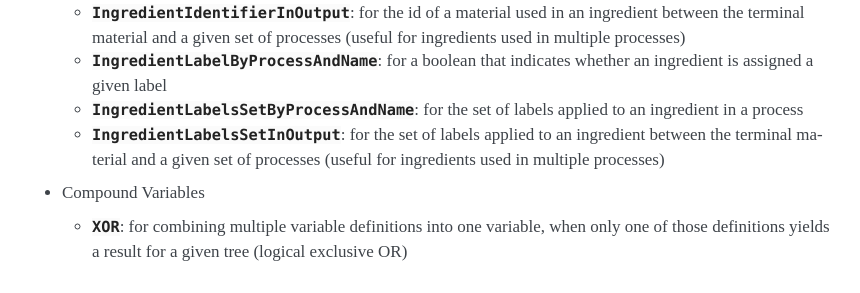
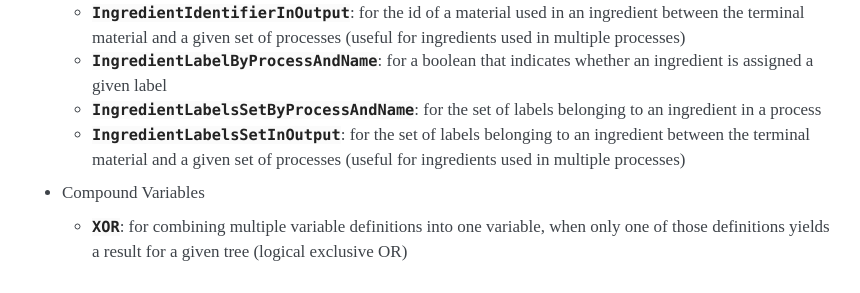
Before and after one commit to CitrineInformatics/citrine-python, a Sphinx documentation site: the page built from docs/source/data_extraction.rst, in a window 1280 px wide and 900 px high, scrolled down 4810 px. Shown: the part 160-453 px from the top of the window, without its empty margins (348-1208 px from the left). Built offline with Sphinx 7.4.7, drawn with Linux system fonts in a browser that asks for light colours.

Commit message:
small changes

```diff
--- a/docs/source/data_extraction.rst
+++ b/docs/source/data_extraction.rst
@@ -232,8 +232,8 @@ There are several ways to define variables that take their values from Attribute
   * :class:`~citrine.gemtables.variables.IngredientIdentifierByProcessTemplateAndName`: for the id of the material being used in an ingredient, which can be used as a key for looking up that input material
   * :class:`~citrine.gemtables.variables.IngredientIdentifierInOutput`: for the id of a material used in an ingredient between the terminal material and a given set of processes (useful for ingredients used in multiple processes)
   * :class:`~citrine.gemtables.variables.IngredientLabelByProcessAndName`: for a boolean that indicates whether an ingredient is assigned a given label
-  * :class:`~citrine.gemtables.variables.IngredientLabelsSetByProcessAndName`: for the set of labels applied to an ingredient in a process
-  * :class:`~citrine.gemtables.variables.IngredientLabelsSetInOutput`: for the set of labels applied to an ingredient between the terminal material and a given set of processes (useful for ingredients used in multiple processes)
+  * :class:`~citrine.gemtables.variables.IngredientLabelsSetByProcessAndName`: for the set of labels belonging to an ingredient in a process
+  * :class:`~citrine.gemtables.variables.IngredientLabelsSetInOutput`: for the set of labels belonging to an ingredient between the terminal material and a given set of processes (useful for ingredients used in multiple processes)
 
 * Compound Variables
 
--- a/docs/source/formulations_example.rst
+++ b/docs/source/formulations_example.rst
@@ -205,7 +205,7 @@ The template includes a comprehensive list of all allowed names and labels.
     In some cases, such as "ice," for which we know that only one material will be used, we have conflated the name and identifier.
 
     Specifying ``allowed_names`` is not required for GEMD, but will make it easier to build the eventual table.
-    In this case, the table will have a super-column describing the use of lime juice in the margarita, with sub-columns for the identifier of the specific lime juice used, its quantity, and any labels to apply.
+    In this case, the table will have a super-column describing the use of lime juice in the margarita, with sub-columns for the identifier of the specific lime juice used, its quantity, and any labels belonging to the ingredient.
 
     If a suitable set of names are not known, it is possible to be generic: "mixing input 1," "mixing input 2," etc.
 
```
Also changed, not shown: other parts of docs/source/formulations_example.rst (+1 -1 lines).
